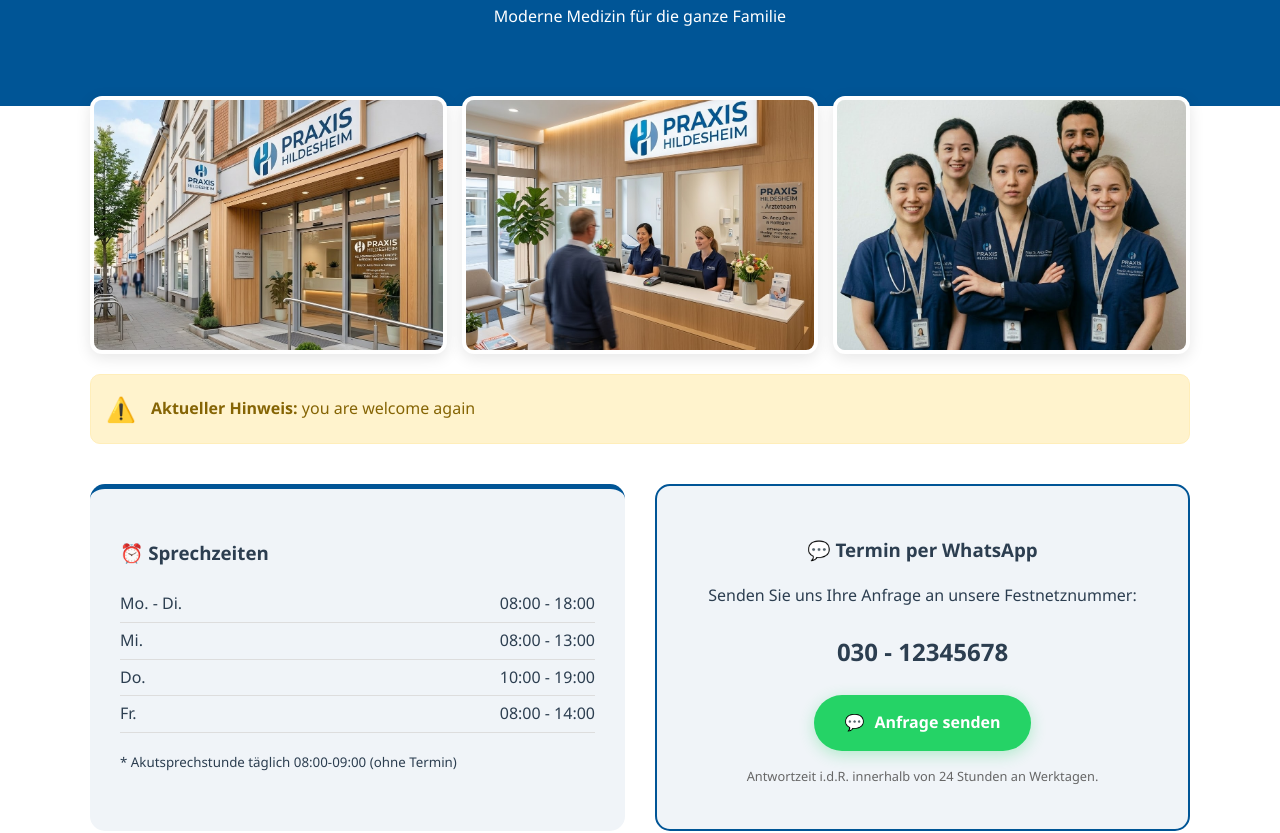
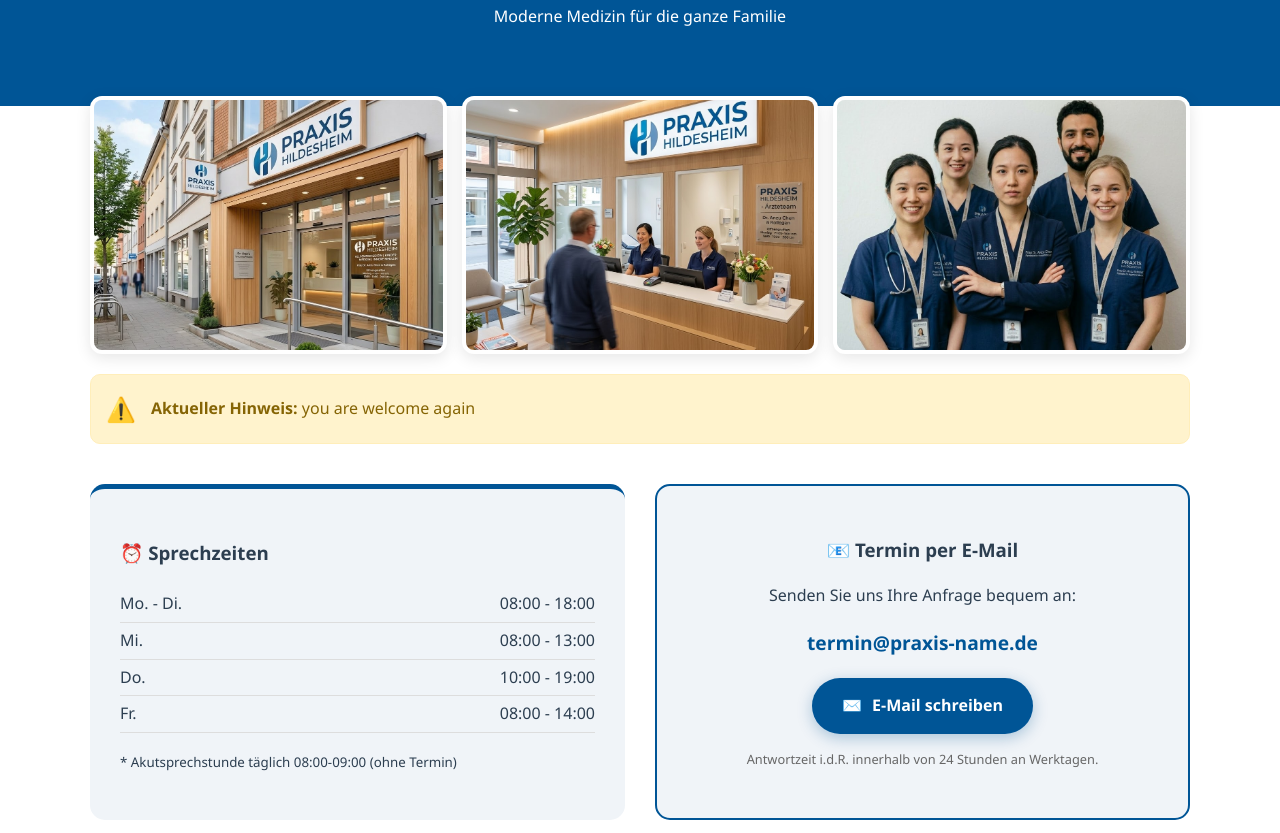
Before and after one commit to qwu-test/praxis-website, a plain HTML site: page index.html in a window 1280 px wide. Shown: the part 150-983 px from the top of the page. Drawn offline with Linux system fonts and the light colour scheme.

Commit message:
Update index.html

```diff
--- a/index.html
+++ b/index.html
@@ -5,7 +5,7 @@
     <meta name="viewport" content="width=device-width, initial-scale=1.0">
     <title>Hausarztpraxis [Ihr Name] | Professionelle Betreuung</title>
     <style>
-        :root { --primary: #005596; --secondary: #f0f4f8; --wa: #25D366; --warning: #fff3cd; --text: #2c3e50; }
+        :root { --primary: #005596; --secondary: #f0f4f8; --warning: #fff3cd; --text: #2c3e50; }
         body { font-family: 'Segoe UI', Arial, sans-serif; line-height: 1.6; color: var(--text); margin: 0; background: #fff; }
 
         header { background: var(--primary); color: white; padding: 60px 20px; text-align: center; }
@@ -22,9 +22,9 @@
         .main-info { display: grid; grid-template-columns: repeat(auto-fit, minmax(320px, 1fr)); gap: 30px; margin: 40px 0; }
         .card { background: var(--secondary); padding: 30px; border-radius: 15px; border-top: 5px solid var(--primary); }
 
-        /* WhatsApp */
-        .wa-btn { background: var(--wa); color: white; text-decoration: none; padding: 15px 30px; border-radius: 40px; display: inline-flex; align-items: center; font-weight: bold; box-shadow: 0 4px 15px rgba(37, 211, 102, 0.3); transition: 0.3s; }
-        .wa-btn:hover { background: #128C7E; transform: translateY(-2px); }
+        /* Email Button */
+        .mail-btn { background: var(--primary); color: white; text-decoration: none; padding: 15px 30px; border-radius: 40px; display: inline-flex; align-items: center; font-weight: bold; box-shadow: 0 4px 15px rgba(0, 85, 150, 0.3); transition: 0.3s; }
+        .mail-btn:hover { background: #003d6b; transform: translateY(-2px); }
 
         /* Team */
         .team-grid { display: grid; grid-template-columns: repeat(auto-fit, minmax(180px, 1fr)); gap: 25px; margin-top: 40px; }
@@ -54,7 +54,7 @@
         <span style="font-size: 24px; margin-right: 15px;">⚠️</span>
         <div id="statusText">
             <strong>Aktueller Hinweis:</strong> Wir nehmen derzeit Terminanfragen für den nächsten Monat entgegen.
-            Bitte geben Sie bei Ihrer WhatsApp-Nachricht Ihren <strong>Namen, Geburtsdatum</strong> und <strong>Versicherungsstatus</strong> an.
+            Bitte geben Sie in Ihrer E-Mail Ihren <strong>Namen, Geburtsdatum</strong> und <strong>Versicherungsstatus</strong> an.
         </div>
     </div>
 
@@ -69,11 +69,11 @@
         </div>
 
         <div class="card" style="text-align: center; border: 2px solid var(--primary);">
-            <h3>💬 Termin per WhatsApp</h3>
-            <p>Senden Sie uns Ihre Anfrage an unsere Festnetznummer:</p>
-            <p style="font-size: 1.5rem; font-weight: bold;">030 - 12345678</p>
-            <a href="https://wa.me/493012345678" class="wa-btn" id="waLink">
-                <span style="margin-right:10px;">💬</span> Anfrage senden
+            <h3>📧 Termin per E-Mail</h3>
+            <p>Senden Sie uns Ihre Anfrage bequem an:</p>
+            <p style="font-size: 1.2rem; font-weight: bold; color: var(--primary);">termin@praxis-name.de</p>
+            <a href="mailto:termin@praxis-name.de?subject=Terminanfrage&body=Name:%0D%0AGeburtsdatum:%0D%0AVersicherungsstatus:" class="mail-btn" id="mailLink">
+                <span style="margin-right:10px;">✉️</span> E-Mail schreiben
             </a>
             <p style="font-size: 0.8rem; margin-top: 15px; color: #666;">
                 Antwortzeit i.d.R. innerhalb von 24 Stunden an Werktagen.
@@ -117,7 +117,7 @@
             </div>
             <div>
                 <h5>Datenschutz</h5>
-                Die Kommunikation via WhatsApp ist verschlüsselt, jedoch weisen wir auf die Datenschutzbestimmungen von Meta hin. Medizinische Details klären wir bevorzugt persönlich.
+                Bitte beachten Sie, dass die Datenübertragung per E-Mail Sicherheitslücken aufweisen kann. Ein lückenloser Schutz der Daten vor dem Zugriff durch Dritte ist nicht möglich. Medizinische Details klären wir bevorzugt persönlich.
             </div>
             <div>
                 <h5>Notfall</h5>
@@ -129,10 +129,8 @@
 </footer>
 
 <script>
-    // 1. DYNAMIC UPDATE FROM REMOTE FILE
     async function loadRemoteNotice() {
         try {
-            // This looks for a file called notice.txt in your web folder
             const response = await fetch('notice.txt', { cache: "no-store" });
             if (response.ok) {
                 const text = await response.text();
@@ -145,15 +143,13 @@
         }
     }
 
-    // 2. WHATSAPP LOGGING (Your existing logic)
-    document.getElementById('waLink').onclick = function() {
+    document.getElementById('mailLink').onclick = function() {
         const timestamp = new Date().toLocaleString('de-DE');
         let logs = JSON.parse(localStorage.getItem('praxis_anfragen') || "[]");
-        logs.push(timestamp);
+        logs.push({type: 'email', time: timestamp});
         localStorage.setItem('praxis_anfragen', JSON.stringify(logs));
     };
 
-    // Run remote check on load
     window.onload = loadRemoteNotice;
 </script>
 
```
